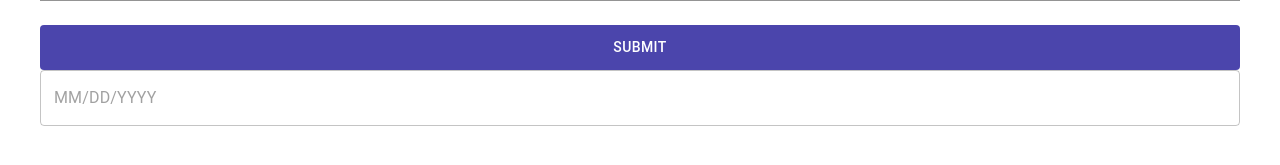
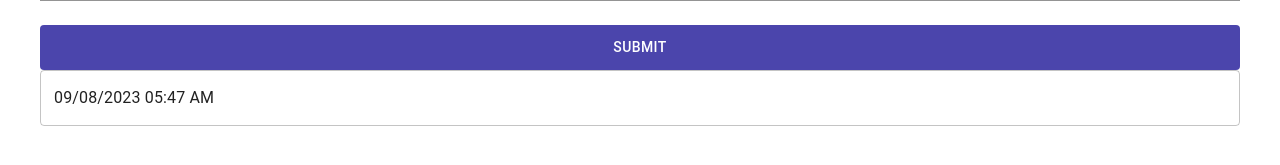
Before and after one commit to ndknitor/nextts-template, a Next.js app: page / in a window 1280 px wide. Shown: the part 407-572 px from the top of the page. Built offline with nearby package versions, Linux system fonts and the light colour scheme.

Commit message:
Timezone

```diff
--- a/app/page.tsx
+++ b/app/page.tsx
@@ -4,13 +4,14 @@ import React from 'react';
 import ThemeButton from '@/components/ThemeButton/ThemeButton';
 import { Autocomplete, AutocompleteRenderInputParams, Stack, TextField } from '@mui/material';
 import FadeInDown from '@/components/FadeInDown/FadeInDown';
-import { DatePicker } from '@mui/x-date-pickers';
+import { DatePicker, DateTimePicker } from '@mui/x-date-pickers';
 import Validation from '@/components/Validation/Validation';
 import { toast } from 'react-toastify';
 import SignInRequest from '@/objects/requests/SignInRequest';
 import Link from 'next/link';
 import appxios from '@/components/AxiosInterceptor';
 import Role from '@/objects/Role';
+import moment from 'moment-timezone';
 export default function page() {
     return (
         <FadeInDown>
@@ -37,7 +38,7 @@ export default function page() {
                         <ThemeButton type='submit'>Submit</ThemeButton>
                     </Stack>
                 </Validation>
-                <DatePicker />
+                <DateTimePicker value={moment(new Date())} />
             </Stack>
         </FadeInDown>
     );
--- a/package.json
+++ b/package.json
@@ -21,7 +21,7 @@
     "eslint": "^8.49.0",
     "eslint-config-next": "^13.5.1",
     "formik": "^2.4.5",
-    "moment": "^2.29.4",
+    "moment-timezone": "^0.5.43",
     "next": "^13.5.1",
     "query-string": "^8.1.0",
     "react": "^18.2.0",
```
